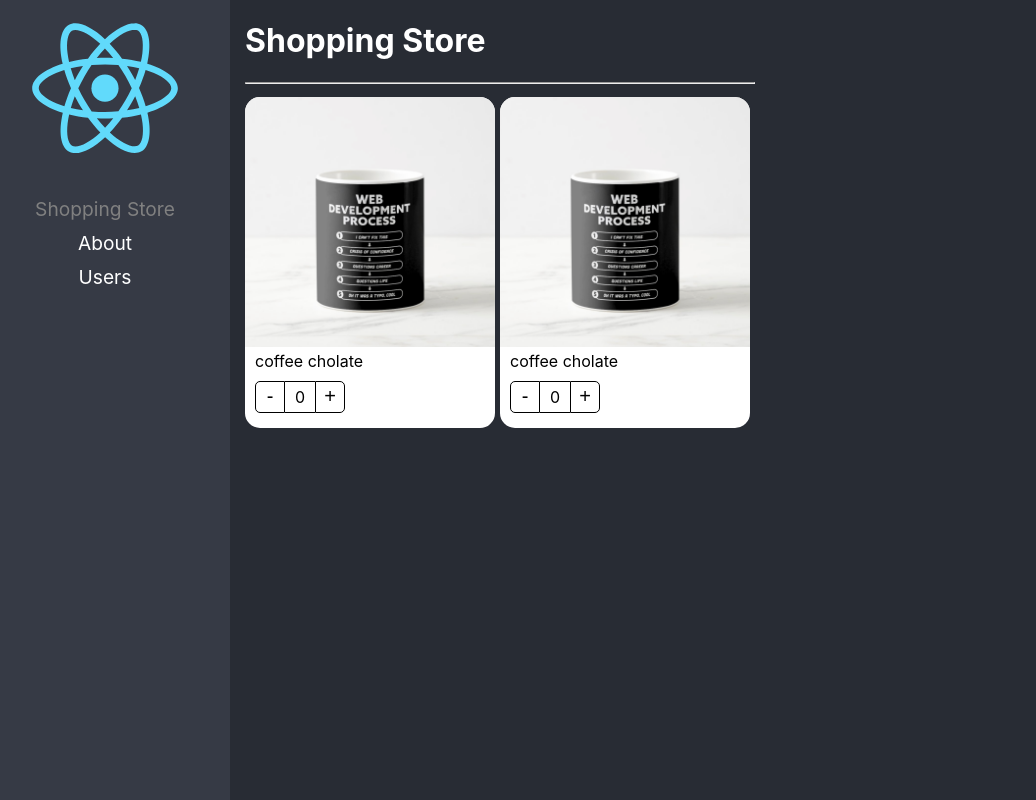
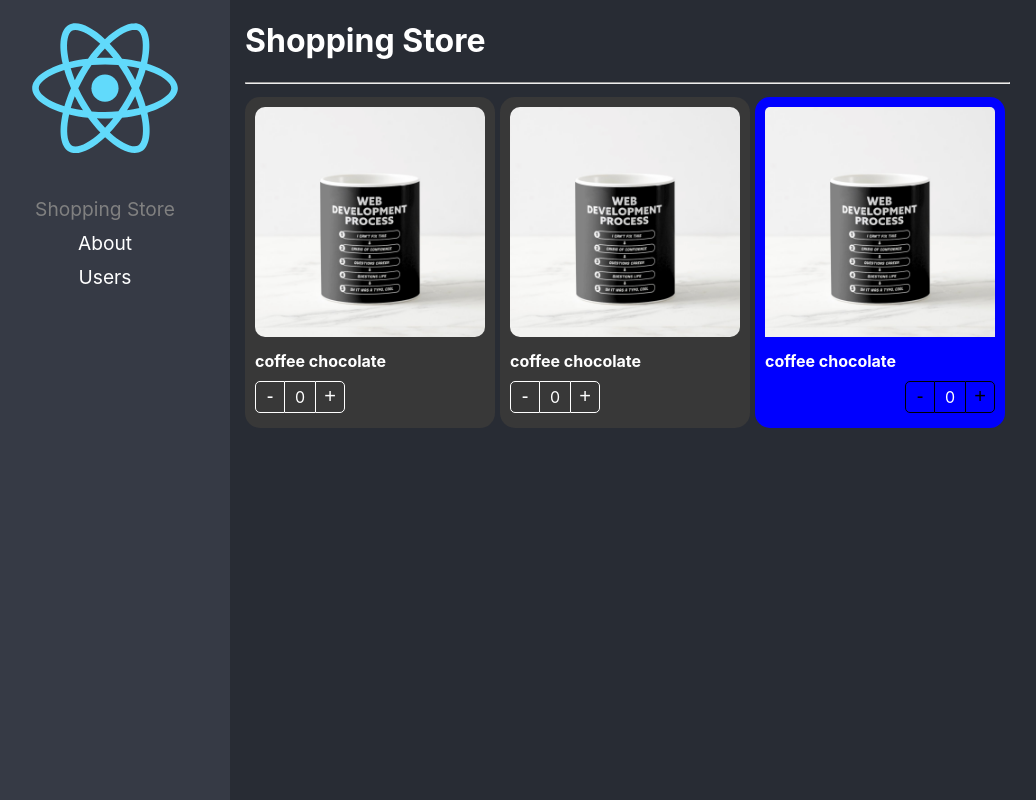
Before and after one commit to German919/react-typescript, a React (Create React App) app: page / in a window 1280 px wide. Shown: the whole page, without its empty margins (20-1056 px from the left). Built offline with nearby package versions, Linux system fonts and the light colour scheme.

Commit message:
component extends styles listo

```diff
--- a/src/02-component-patterns/components/ProductButtons.tsx
+++ b/src/02-component-patterns/components/ProductButtons.tsx
@@ -2,13 +2,20 @@ import { useContext } from "react";
 import { productContext } from './ProductCard';
 
 import styles from "../styles/styles.module.css";
+export interface Props {
+    className?: string,
+    style? : React.CSSProperties
+}
 
-export const ProductButtons = () =>{
+export const ProductButtons = ({className, style}: Props) =>{
 
     const {counter, increaseBy} = useContext(productContext);
 
     return (
-        <div className={styles.buttonsContainer}>
+        <div
+            className={`${styles.buttonsContainer} ${className}`}
+            style={style}
+            >
 
             <button onClick={()=>increaseBy(-1)} className={styles.buttonMinus}> - </button>
 
--- a/src/02-component-patterns/components/ProductCard.tsx
+++ b/src/02-component-patterns/components/ProductCard.tsx
@@ -1,7 +1,7 @@
 import styles from "../styles/styles.module.css";
 import { useProduct } from "../hooks/useProduct";
-import { createContext } from "react";
-import { ProductContextProsp, Props } from '../interfaces/interfaces';
+import { createContext, ReactElement } from "react";
+import { ProductContextProsp, Product } from '../interfaces/interfaces';
 
 
 
@@ -9,13 +9,23 @@ export const productContext = createContext({} as ProductContextProsp);
 
 const {Provider} = productContext;
 
-export const ProductCard = ({children, product}:Props) => {
+export interface Props {
+    product : Product,
+    children? : ReactElement | ReactElement[],
+    className? : string,
+    style? : React.CSSProperties
+}
+
+export const ProductCard = ({children, product, className, style}:Props) => {
 
     const {counter, increaseBy} = useProduct();
 
     return (
         <Provider value= {{increaseBy, counter, product}}>
-            <div className={styles.productCard}>
+            <div
+                className={`${styles.productCard} ${className}`}
+                style={style}
+                >
 
                 {
                     children
--- a/src/02-component-patterns/components/ProductImage.tsx
+++ b/src/02-component-patterns/components/ProductImage.tsx
@@ -3,8 +3,13 @@ import { useContext } from "react";
 import styles from "../styles/styles.module.css";
 import noImgage from "../assets/no-image.jpg";
 import { productContext } from './ProductCard';
+export interface Props {
+    img?: string,
+    className?: string,
+    style? : React.CSSProperties
+}
 
-export const ProductImage = ({img=""}) =>{
+export const ProductImage = ({img, className, style}: Props) =>{
 
     const {product} = useContext(productContext);
 
@@ -19,6 +24,10 @@ export const ProductImage = ({img=""}) =>{
     }
 
     return (
-        <img className={styles.productImg} src={imgToShow} alt="product image" />
+        <img
+            className={`${styles.productImg} ${className}` }
+            style={style}
+            src={imgToShow}
+            alt="product image" />
     )
 }
--- a/src/02-component-patterns/components/ProductTitle.tsx
+++ b/src/02-component-patterns/components/ProductTitle.tsx
@@ -2,13 +2,21 @@ import { useContext } from "react";
 import { productContext } from './ProductCard';
 
 import styles from "../styles/styles.module.css";
-import noImgage from "../assets/no-image.jpg";
+export interface Props {
+    title?: string,
+    className?: string,
+    style? : React.CSSProperties
+}
 
-export const ProductTitle = ({title}:{title?:string}) =>{
+export const ProductTitle = ({title, className, style}: Props) =>{
 
     const{product} = useContext(productContext);
 
     return (
-        <span className={styles.productDescription} >{title ? title : product.title}</span>
+        <span
+            className={`${styles.productDescription} ${className}`}
+            style={style}
+            >
+                {title ? title : product.title}</span>
     )
 }
--- a/src/02-component-patterns/pages/ShoppingPage.tsx
+++ b/src/02-component-patterns/pages/ShoppingPage.tsx
@@ -1,8 +1,9 @@
 import { ProductCard, ProductButtons, ProductImage, ProductTitle } from "../components"
+import "../styles/custom-styles.css";
 
 const product = {
     id:"1",
-    title:"coffee cholate",
+    title:"coffee chocolate",
     image:"./coffee-mug.png",
 }
 
@@ -13,19 +14,33 @@ export const ShoppingPage = () => {
             <hr></hr>
 
             <div style={{display: 'flex', flexWrap:"wrap"}}>
-                <ProductCard product={product}>
+                <ProductCard className="bg-dark" product={product} >
 
-                    <ProductCard.Image />
-                    <ProductCard.Title />
-                    <ProductCard.Buttons />
+                    <ProductCard.Image className="custom-image" />
+                    <ProductCard.Title className="text-white" />
+                    <ProductCard.Buttons className="custom-buttons" />
 
                 </ProductCard>
 
-                <ProductCard product={product}>
+                <ProductCard
+                    product={product}
+                    className="bg-dark"
+                    >
 
-                    <ProductImage />
-                    <ProductTitle />
-                    <ProductButtons />
+                    <ProductImage className="custom-image" />
+                    <ProductTitle className="text-white" />
+                    <ProductButtons className="custom-buttons"/>
+
+                </ProductCard>
+
+                <ProductCard
+                    product={product}
+                    style={{backgroundColor:"blue", color:"white"}}
+                    >
+
+                    <ProductImage style={{padding: "10px", width:"calc(100% - 20px)"}} />
+                    <ProductTitle style={{color:"white", fontWeight:"bold"}}/>
+                    <ProductButtons style={{display: 'flex', justifyContent: 'end'}} />
 
                 </ProductCard>
             </div>
--- /dev/null
+++ b/src/02-component-patterns/styles/custom-styles.css
@@ -0,0 +1,19 @@
+.bg-dark{
+    background-color:rgb(56, 56, 56);
+}
+
+.text-white{
+    color:white;
+    font-weight: bold;
+}
+
+.custom-image{
+    padding:10px;
+    border-radius: 20px;
+    width:calc( 100% - 20px );
+}
+
+.custom-buttons button, .custom-buttons div{
+    color:white;
+    border-color: white
+}
```
Also changed, not shown: src/02-component-patterns/interfaces/interfaces.ts (+9 -12 lines), 1 other file (tests, documents, lock files or other folders).
